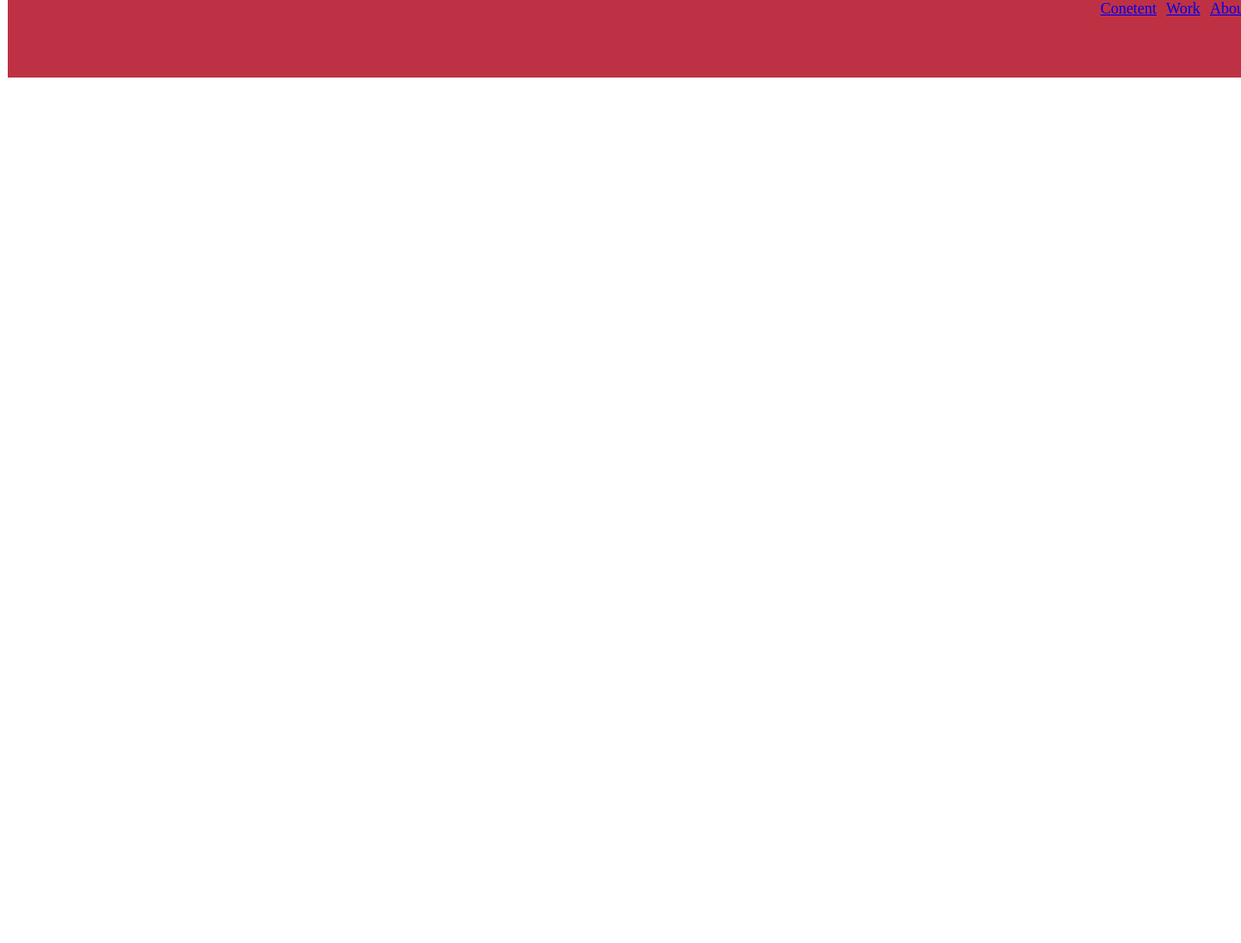
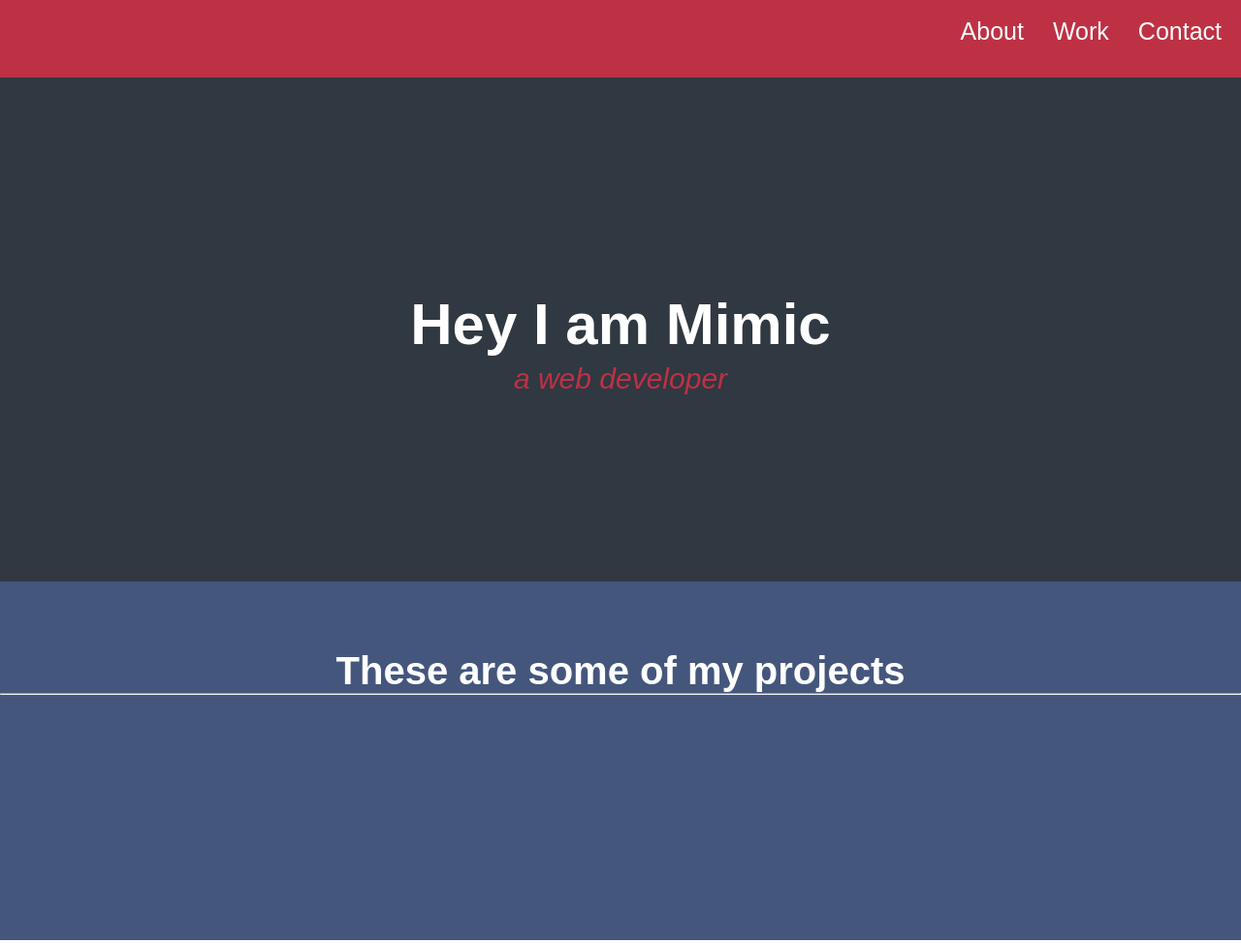
Before and after one commit to thecodechaser/portfolio-template, a plain HTML site: page index.html in a window 1280 px wide. Shown: the top 973 px of the page at 97% size. Drawn offline with Linux system fonts and the light colour scheme.

Commit message:
index.html and css/style.css some changes

```diff
--- a/css/style.css
+++ b/css/style.css
@@ -1,5 +1,11 @@
 body{
     height: 1000rem;
+}
+
+* {
+    font-family: 'Poppins', sans-serif;
+    margin: 0;
+    padding: 0;
 }
 .sticky {
     position: fixed;
@@ -15,8 +21,62 @@ body{
 
   }
 
+  .main-choose:hover {
+    background-color: gray;
+    text-decoration: underline;
+  }
+
+  a:link {
+    color: white;
+    background-color: transparent;
+    text-decoration: none;
+  }
+
   .main-choose{
-      /*width: inherit;*/
+      height: inherit;
       color: white;
+      font-size: 25px;
       height: 2.2rem;
+      margin-right: 20px;
+      margin-top: 1.1rem;
   }
+
+  .about {
+      background: #303841;
+      padding-top: 300px;
+     height: 300px;
+
+  }
+
+  .p-about, .h1-about{
+      text-align: center;
+  }
+
+  .p-about{
+      color: #be3144;
+      font-style: italic;
+      font-size: 30px;
+      margin-top: 5px;
+      font-weight: 200;
+  }
+
+  .h1-about{
+      font-size: 60px;
+      color: white;
+  }
+
+  .h1-work{
+      text-align: center;
+      color: white;
+      font-size: 40px;
+      /* text-decoration: underline;
+       */
+       border-bottom: 2px;
+      font-family: 'Raleway', sans-serif;
+  }
+
+  .work{
+      background-color: #45567d;
+      padding-top: 70px;
+     height: 300px;
+  }
--- a/index.html
+++ b/index.html
@@ -25,15 +25,20 @@
   <script src="js/index.js"></script>
 
   <nav class="sticky">
-
-    <div class="main-choose"><a href="#content">Conetent</a></div>
+    <div class="main-choose"><a href="#About">About</a></div>
     <div class="main-choose"><a href="#Work">Work</a></div>
-    <div class="main-choose"><a href="#About">About</a></div>
-
-
+    <div class="main-choose"><a href="#contact">Contact</a></div>
   </nav>
 
+  <div class="about">
+    <h1 class="h1-about">Hey I am Mimic</h1>
+    <p class="p-about"> a web developer</p>
+  </div>
 
+  <div class="work">
+    <h1 class="h1-work">These are some of my projects</h1>
+    <hr>
+  </div>
 
 </body>
 
```
